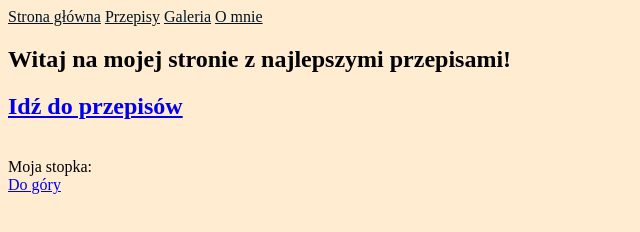
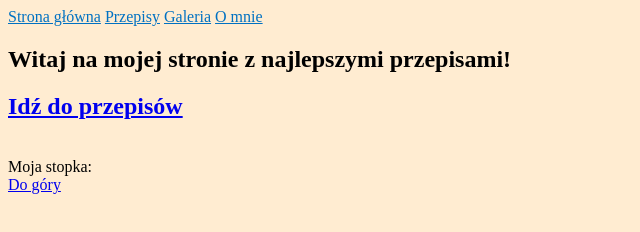
Before and after one commit to siarek233/homepage, a plain HTML site: page index.html in a window 1280 px wide. Shown: the whole page, without its empty margins (0-640 px from the left). Drawn offline with Linux system fonts and the light colour scheme.

Commit message:
update font color

```diff
--- a/style.css
+++ b/style.css
@@ -2,5 +2,5 @@ body {
     background-color:#FFECD1
 }
 nav a {
-    color:#001524;
+    color:#0071c2;
 }
```
